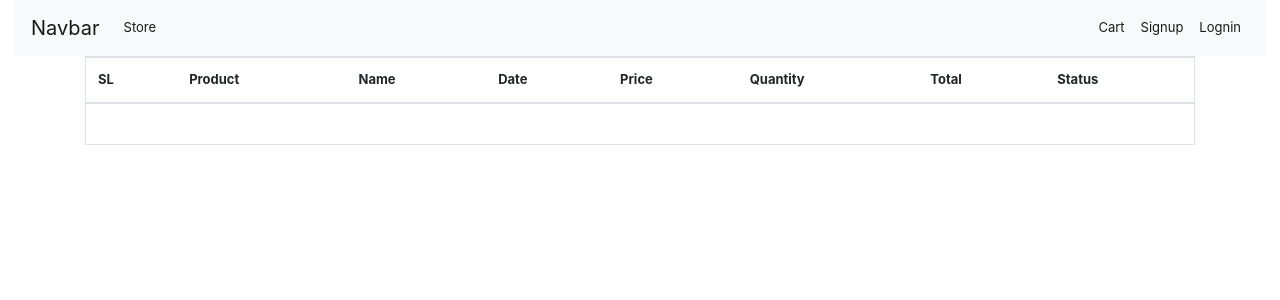
After one commit to Rayhun/Django_E-Commerce_website, a Django app: page /orders/ in a window 1280 px wide. The commit adds this page. Shown: the top 300 px of the page. Run offline with Django 3.2, Linux system fonts and the light colour scheme; data comes from the database, SQL or seed files in the repository; both versions use the stored data as it was after the commit; lists and menus that the app fills with data are empty.

Commit message:
order list

```diff
--- a/store/models/model_order.py
+++ b/store/models/model_order.py
@@ -2,6 +2,7 @@ from django.db import models
 from .model_customer import Customer
 from .model_product import Product
 import datetime
+
 
 class Order(models.Model):
     product = models.ForeignKey(Product, on_delete=models.CASCADE)
@@ -13,4 +14,9 @@ class Order(models.Model):
     date = models.DateField(default=datetime.datetime.today)
 
     def __str__(self):
-        return self.customer
+        return str(self.customer.username)
+
+    @staticmethod
+    def get_order_by_customer_id(customer_id):
+        customer = Order.objects.filter(customer=customer_id)
+        return customer
--- a/store/models/model_product.py
+++ b/store/models/model_product.py
@@ -12,7 +12,7 @@ class Product(models.Model):
     date = models.DateTimeField(auto_now_add=True)
 
     def __str__(self):
-        return self.name
+        return str(self.name)
 
     @staticmethod
     def get_product_by_id(ids):
--- a/store/templates/navbar.html
+++ b/store/templates/navbar.html
@@ -26,10 +26,10 @@
           <a class="nav-link" href="{% url 'cart' %}">Cart <span class="sr-only">(current)</span></a>
         </li>
         <li class="nav-item active">
-          <a class="nav-link" href="/orders">Order <span class="sr-only">(current)</span></a>
+          <a class="nav-link" href="{% url 'orders' %}">Order <span class="sr-only">(current)</span></a>
         </li>
         <li class="nav-item active">
-          <a class="nav-link" href="/logout">Logout <span class="sr-only">(current)</span></a>
+          <a class="nav-link" href="{% url 'logout' %}">Logout <span class="sr-only">(current)</span></a>
         </li>
         <li class="nav-item dropdown">
           <a class="nav-link dropdown-toggle" href="#" id="navbarDropdown" role="button" data-toggle="dropdown" aria-haspopup="true" aria-expanded="false">
--- /dev/null
+++ b/store/templates/orders.html
@@ -0,0 +1,36 @@
+{% extends 'base.html' %}
+{% block content %}
+ {% load cart %}
+{% load custom_filter %}
+<div class="container">
+    <div class="border pb-4">
+
+        <table class="table">
+            <thead>
+                <tr>
+                    <th>SL</th>
+                    <th>Product</th>
+                    <th>Name</th>
+                    <th>Date</th>
+                    <th>Price</th>
+                    <th>Quantity</th>
+                    <th>Total</th>
+                    <th>Status</th>
+                </tr>
+            </thead>
+            <tbody>
+                {% for order in orders %}
+                <tr>
+                    <td>{{ forloop.counter }}</td>
+                    <td><img width="50" src="{{ order.product.image.url }}" alt=""></td>
+                    <td><p style="cursor: pointer;" title="{{ order.product.name }}">{{ order.product.name|truncatechars:25 }}</p></td>
+                    <td>{{ order.date }}</td>
+                    <td>{{ order.price|currency }}</td>
+                    <td>{{ order.quantity }}</td>
+                    <td>{{ order.quantity|multiply:order.price|currency }}</td>
+                    <td>{{ order.status|default:"Pending" }}</td>
+                </tr>
+                {% endfor %}
+            </tbody>
+    </div>
+{% endblock %}
--- a/store/templatetags/cart.py
+++ b/store/templatetags/cart.py
@@ -13,7 +13,8 @@ def is_in_cart(product, cart):
 
 
 @register.filter(name='cart_quantity')
-def cart_quantity(product , cart):
+def cart_quantity(product, cart):
+    print(product, "Product id")
     keys = cart.keys()
     for id in keys:
         if int(id) == product.id:
--- a/store/templatetags/custom_filter.py
+++ b/store/templatetags/custom_filter.py
@@ -6,3 +6,7 @@ register = template.Library()
 @register.filter(name='currency')
 def currency(number):
     return "৳ " + str(number)
+
+@register.filter(name='multiply')
+def multiply(number, number1):
+    return number * number1
--- a/store/urls.py
+++ b/store/urls.py
@@ -5,6 +5,7 @@ from .views.signup import Signup
 from .views.login import logout
 from .views.cart import Cart
 from .views.chackout import Chackout
+from .views.order import OrderView
 
 urlpatterns = [
     path('', Index.as_view(), name='home'),
@@ -13,4 +14,5 @@ urlpatterns = [
     path('logout/', logout, name='logout'),
     path('cart/', Cart.as_view(), name='cart'),
     path('chackout/', Chackout.as_view(), name='chackout'),
+    path('orders/', OrderView.as_view(), name='orders'),
 ]
--- /dev/null
+++ b/store/views/order.py
@@ -0,0 +1,21 @@
+from django.shortcuts import render, redirect
+from django.views import View
+from django.views.generic.base import TemplateView
+from store.models.model_product import Product
+from store.models.model_order import Order
+from store.models.model_customer import Customer
+
+class OrderView(View):
+    # template_name = "orders.html"
+
+    # def get_context_data(self, **kwargs):
+    #     context = super().get_context_data(**kwargs)
+    #     customer = self.request.session.get('customer_id')
+    #     context['orders'] = Order.get_order_by_customer_id(customer)
+    #     return context
+
+    def get(self, request, *args, **kwargs):
+        customer = request.session.get('customer_id')
+        orders = Order.get_order_by_customer_id(customer)
+        # orders = Order.objects.filter(customer_id=customer)
+        return render(request, 'orders.html',{'orders':orders})
```
Also changed, not shown: db.sqlite3.
